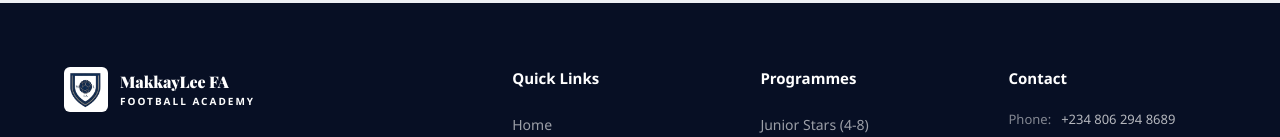
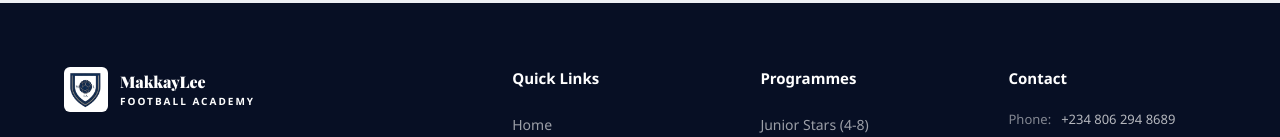
Before and after one commit to aotoladeji/makkaylee, a React (Create React App) app: page / in a window 1280 px wide. Shown: the part 2679-2816 px from the top of the page. Built offline with nearby package versions, Linux system fonts and the light colour scheme; no server answers.

Commit message:
footer correction

```diff
--- a/src/components/layout/Footer.js
+++ b/src/components/layout/Footer.js
@@ -10,7 +10,7 @@ export default function Footer({ setPage }) {
           <div style={{ display: "flex", alignItems: "center", gap: 12, marginBottom: 20 }}>
             <Logo size={44} />
             <div>
-              <div style={{ color: "white", fontFamily: "'Playfair Display', Georgia, serif", fontWeight: 900, fontSize: 16 }}>MakkayLee FA</div>
+              <div style={{ color: "white", fontFamily: "'Playfair Display', Georgia, serif", fontWeight: 900, fontSize: 16 }}>MakkayLee</div>
               <div style={{ color: "white", fontSize: 10, fontWeight: 700, letterSpacing: 2 }}>FOOTBALL ACADEMY</div>
             </div>
           </div>
```
